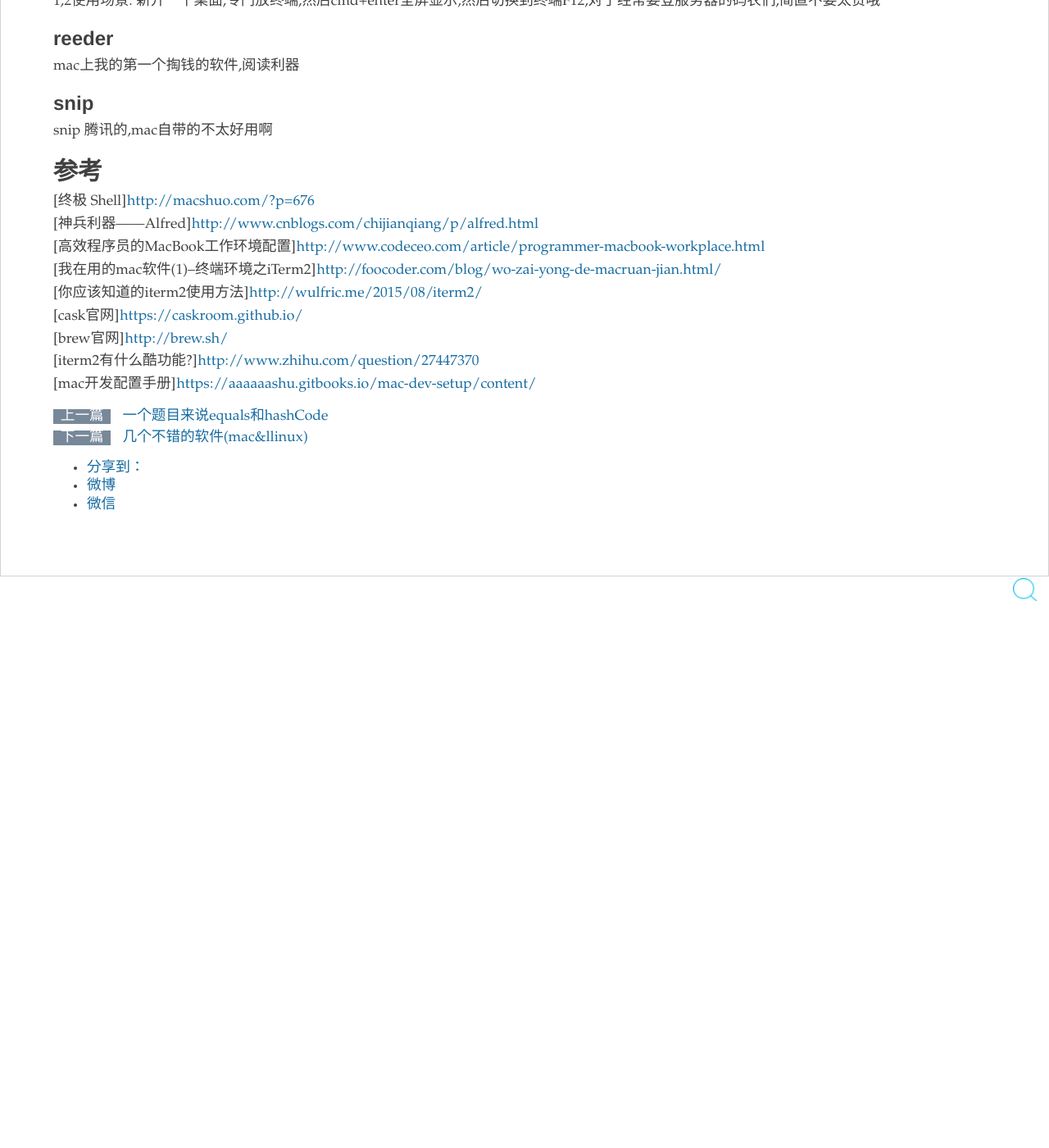
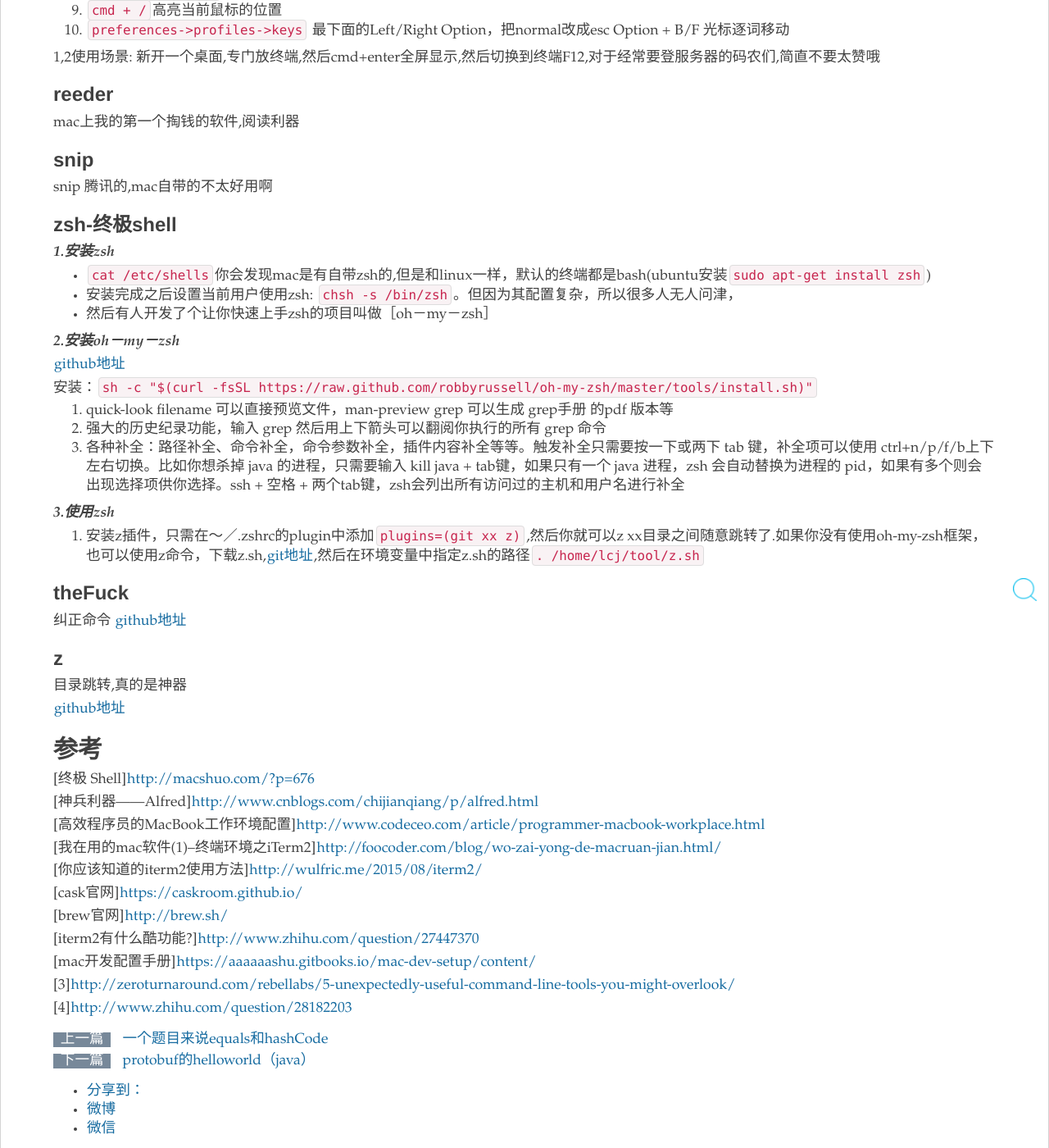
Before and after one commit to zy123a/lcj1992.github.com, a Jekyll site: the page built from _posts/tool/mac/2016-03-21-mac_softs.md, in a window 1280 px wide and 1400 px high, scrolled down 1302 px. Shown: the whole window at 82% size. Built offline with Jekyll 4.4.1, drawn with Linux system fonts in a browser that asks for light colours; nearby versions of some CDN libraries; comment, search, counter and statistics services are not loaded; before the commit the page ends 2005 px from its top, so only the background shows below that.

Commit message:
tcp_header.png

```diff
--- a/_posts/tool/mac/2016-03-21-mac_softs.md
+++ b/_posts/tool/mac/2016-03-21-mac_softs.md
@@ -2,7 +2,7 @@
 layout: post
 title: mac的一些配置
 categories: tool
-tags: alfred oh-my-zsh zsh z switchHosts
+tags: alfred oh-my-zsh zsh z switchHosts theFuck z homebrew iterm2 reeder
 ---
 
 *   [alfred](#alfred)
@@ -11,6 +11,9 @@
 *   [homebrew](#homebrew)
 *   [iterm2](#iterm2)
 *   [reeder](#reeder)
+*   [zsh](#zsh)
+*	[theFuck](#thefuck)
+*	[z](#z)
 *	[参考](#ref)
 
 ### alfred
@@ -70,6 +73,39 @@
 
 snip 腾讯的,mac自带的不太好用啊
 
+### zsh-终极shell {#zsh}
+
+***1.安装zsh***
+
+*   `cat /etc/shells`你会发现mac是有自带zsh的,但是和linux一样，默认的终端都是bash(ubuntu安装`sudo apt-get install zsh`)
+*   安装完成之后设置当前用户使用zsh: `chsh -s /bin/zsh`。但因为其配置复杂，所以很多人无人问津，
+*   然后有人开发了个让你快速上手zsh的项目叫做［oh－my－zsh］
+
+***2.安装oh－my－zsh***
+
+[github地址](https://github.com/robbyrussell/oh-my-zsh)
+
+安装：`sh -c "$(curl -fsSL https://raw.github.com/robbyrussell/oh-my-zsh/master/tools/install.sh)"`
+
+1.	quick-look filename 可以直接预览文件，man-preview grep 可以生成 grep手册 的pdf 版本等
+2.	强大的历史纪录功能，输入 grep 然后用上下箭头可以翻阅你执行的所有 grep 命令
+3.	各种补全：路径补全、命令补全，命令参数补全，插件内容补全等等。触发补全只需要按一下或两下 tab 键，补全项可以使用 ctrl+n/p/f/b上下左右切换。比如你想杀掉 java 的进程，只需要输入 kill java + tab键，如果只有一个 java 进程，zsh 会自动替换为进程的 pid，如果有多个则会出现选择项供你选择。ssh + 空格 + 两个tab键，zsh会列出所有访问过的主机和用户名进行补全
+
+***3.使用zsh***
+
+1.	安装z插件，只需在～／.zshrc的plugin中添加`plugins=(git xx z)`,然后你就可以z xx目录之间随意跳转了.如果你没有使用oh-my-zsh框架，也可以使用z命令，下载z.sh,[git地址](https://github.com/rupa/z/),然后在环境变量中指定z.sh的路径`. /home/lcj/tool/z.sh`
+
+### theFuck
+
+纠正命令
+[github地址](https://github.com/nvbn/thefuck)
+
+### z
+
+目录跳转,真的是神器
+
+[github地址](https://github.com/rupa/z)
+
 ## 参考 {#ref}
 
 [终极 Shell]<http://macshuo.com/?p=676>
@@ -89,3 +125,7 @@
 [iterm2有什么酷功能?]<http://www.zhihu.com/question/27447370>
 
 [mac开发配置手册]<https://aaaaaashu.gitbooks.io/mac-dev-setup/content/>
+
+[3]<http://zeroturnaround.com/rebellabs/5-unexpectedly-useful-command-line-tools-you-might-overlook/>
+
+[4]<http://www.zhihu.com/question/28182203>
```
Also changed, not shown: _posts/performance/2016-04-29-airline_av.md (+1 -1 lines), _posts/unix/2016-03-21-beatufity_softs.md (deleted, +0 -54 lines).
